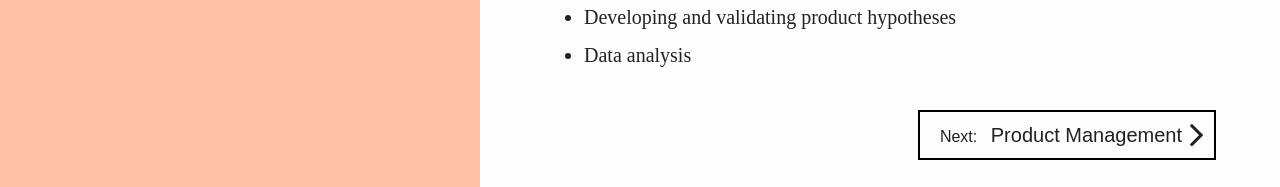
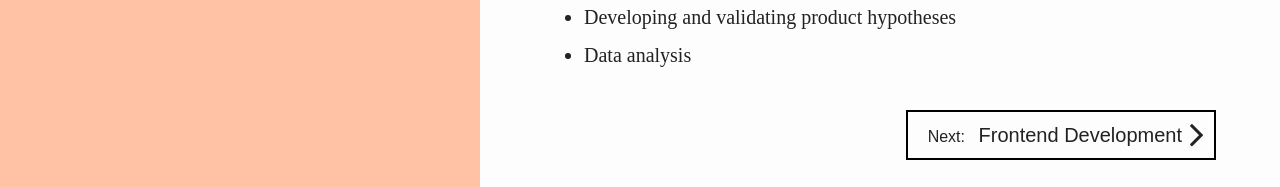
Before and after one commit to tomalterman/tomalterman.com, a Jekyll site: the page built from src/pages/about-product.html, in a window 1280 px wide. Shown: the part 710-897 px from the top of the page. Built offline with Jekyll 4.4.1, drawn with Linux system fonts in a browser that asks for light colours; nearby versions of some CDN libraries; some web fonts are replaced; Markdown is read by kramdown in place of the engine named in the settings.

```diff
--- /dev/null
+++ b/CNAME
@@ -0,0 +1 @@
+tomalterman.com
--- a/src/pages/about-product.html
+++ b/src/pages/about-product.html
@@ -43,6 +43,6 @@ article: 2
     </li>
   </ul>
   <div class="cf">
-    <a class="button--next" href="https://github.com/tomalterman"><span>Next:</span> Product Management</a>
+    <a class="button--next" href="/pages/about-fe.html"><span>Next:</span> Frontend Development</a>
   </div>
 </div>
```
